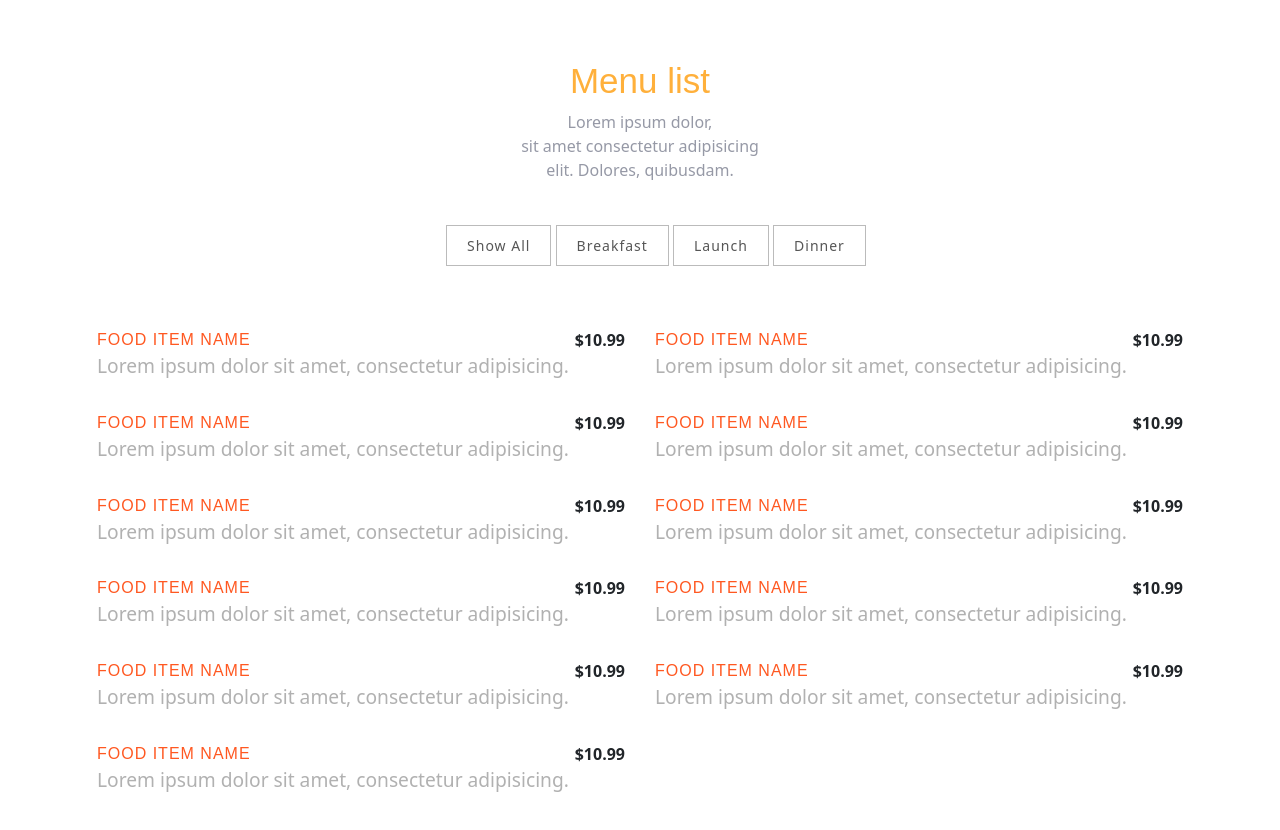
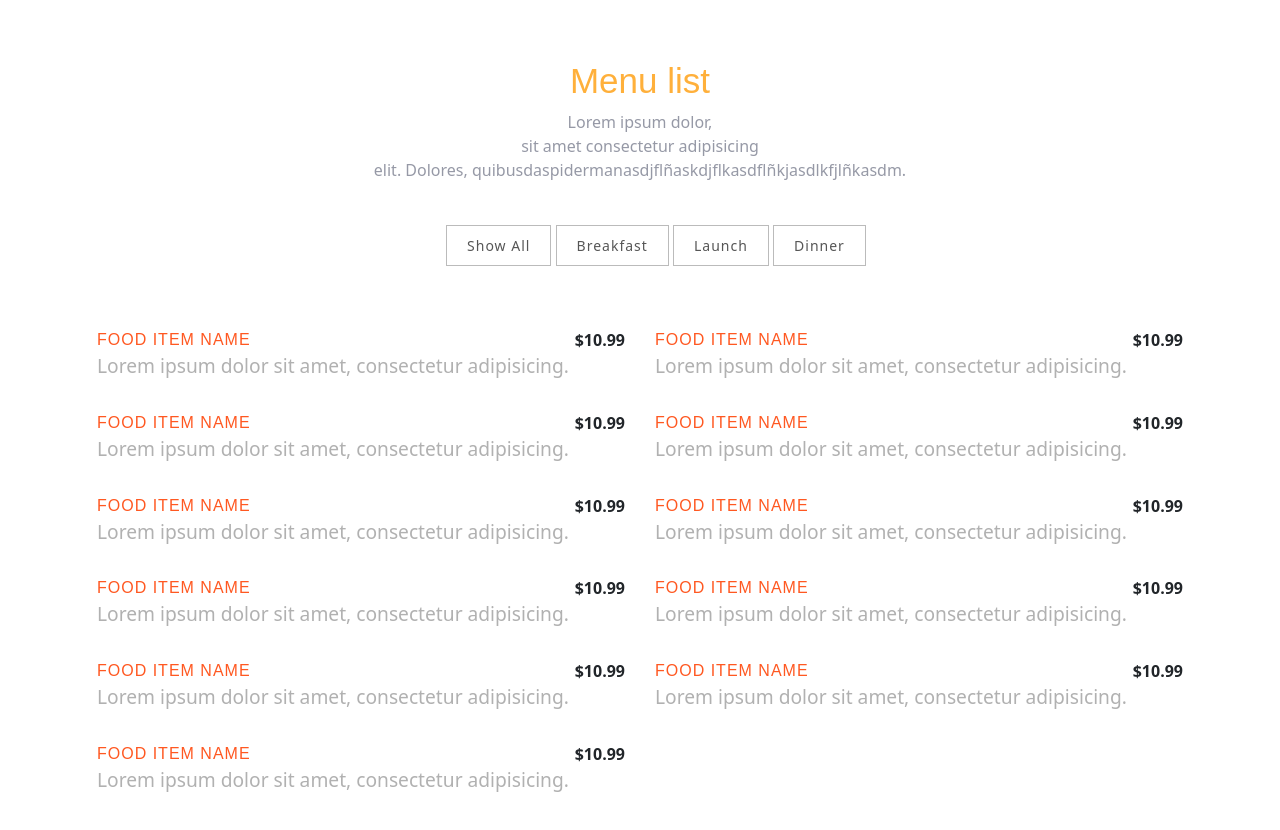
Before and after one commit to MONZONPUNTOEXE/Franjenlaboratory, a plain HTML site: page index.html in a window 1280 px wide. Drawn offline with nearby package versions, Linux system fonts and the light colour scheme; a web font is replaced by a local one.

Commit message:
index.html

```diff
--- a/index.html
+++ b/index.html
@@ -21,7 +21,7 @@
                 <h1 class="header-h"> Menu list </h1>
                 <p class="header-p">Lorem ipsum dolor, <br> sit amet consectetur
                      adipisicing <br> elit.
-                     Dolores, quibusdam.</p>
+                     Dolores, quibusdaspidermanasdjflñaskdjflkasdflñkjasdlkfjlñkasdm.</p>
             </div>
 
             <div class="col-md-12 text-center" id="menu-flters">
```
